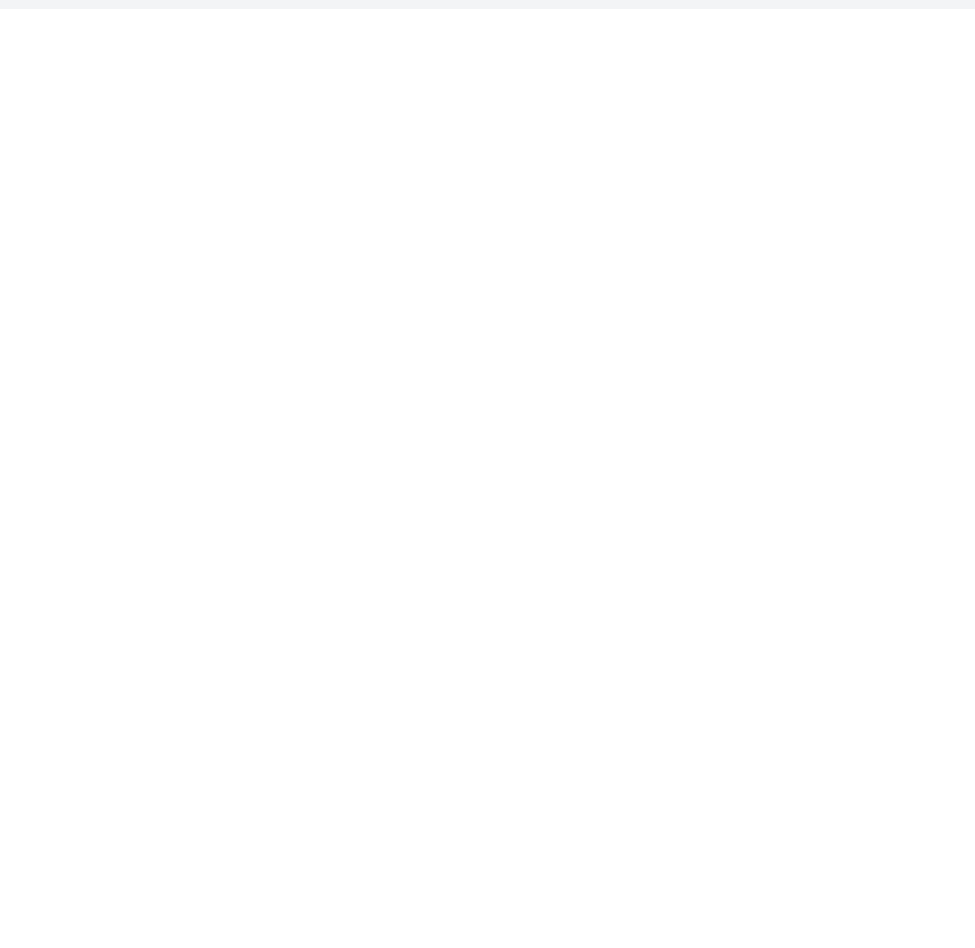
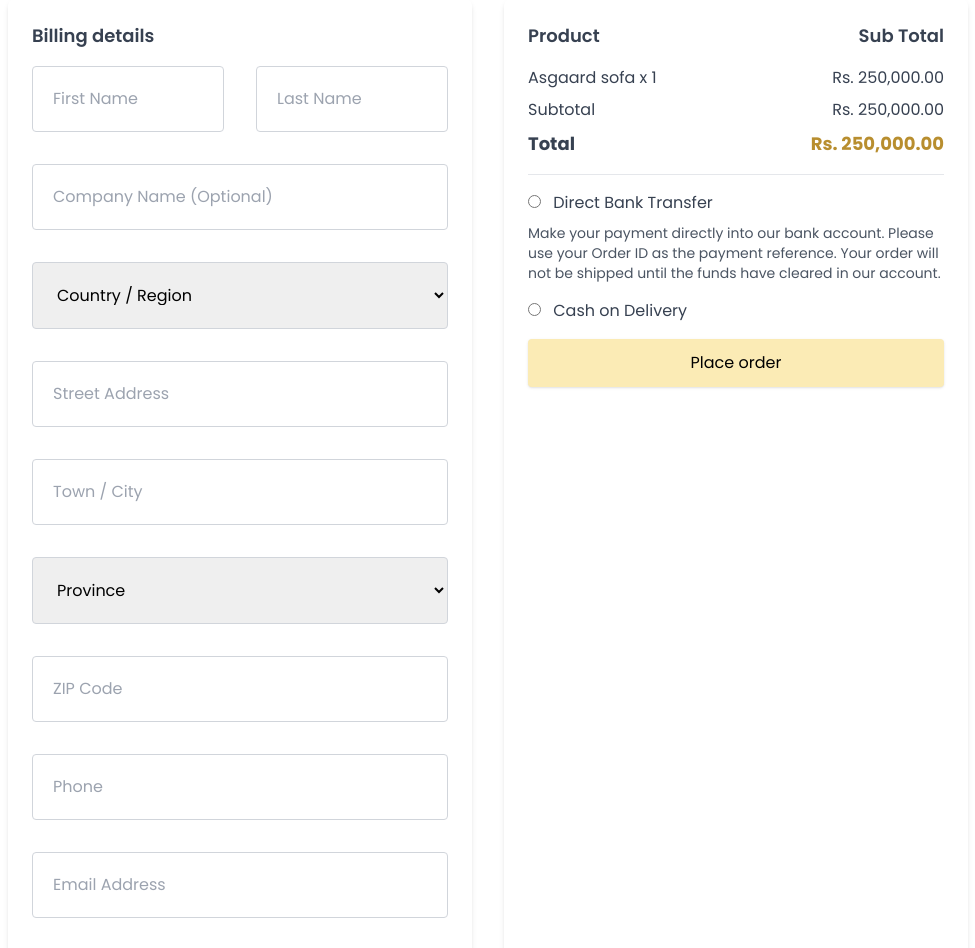
Before and after one commit to Rizwanaperveen55/figma-ui, a Next.js app: page /checkout in a window 1280 px wide. Shown: the part 360-1308 px from the top of the page, without its empty margins (152-1127 px from the left). Before the commit the page ends 800 px from the top, so only its background shows below. Built offline with nearby package versions, Linux system fonts and the light colour scheme.

Commit message:
update cart and check out

```diff
--- a/src/app/cart/page.tsx
+++ b/src/app/cart/page.tsx
@@ -55,7 +55,7 @@ export default function Cart() {
             </div>
 
             {/* Cart Totals */}
-            <div className="bg-white shadow-md rounded-lg p-6">
+            <div className="bg-morelightyellow shadow-md rounded-lg p-6 ">
               <h2 className="text-lg font-semibold text-gray-700 border-b pb-4 mb-4">
                 Cart Totals
               </h2>
@@ -63,13 +63,15 @@ export default function Cart() {
                 <span>Subtotal</span>
                 <span>Rs. 250,000.00</span>
               </div>
-              <div className="flex justify-between text-gray-700 font-bold text-lg">
+              <div className="flex justify-between text-darkyellow font-bold text-lg">
                 <span>Total</span>
                 <span>Rs. 250,000.00</span>
               </div>
-              <button className="mt-6 w-full bg-yellow-500 hover:bg-yellow-600 text-white py-3 px-4 rounded shadow">
+              <Link href={"/checkout"}>
+              <button className="mt-6 w-full bg-lightyellow hover:bg-darkyellow text-black py-3 px-4 rounded shadow">
                 Check Out
               </button>
+              </Link>
             </div>
           </div>
         </div>
--- a/src/app/checkout/page.tsx
+++ b/src/app/checkout/page.tsx
@@ -1,5 +1,111 @@
+import Service from "@/components/Service"
+import BreadCrumb from "@/components/BreadCrumb"
 export default function CheckOut (){
     return (
-        <div>CheckOut</div>
+        <div>
+            <BreadCrumb title="Checkout" url="checkout" />
+            <div className="flex justify-center items-center mx-auto px-4 sm:px-6 md:px-16 lg:px-32">
+            <div className="max-w-7xl mx-auto px-4 sm:px-6 lg:px-8 py-10 grid grid-cols-1 lg:grid-cols-2 gap-8">
+        {/* Billing Details */}
+        <div className="bg-white shadow-md rounded-lg p-6">
+          <h2 className="text-lg font-semibold text-gray-700 mb-4">Billing details</h2>
+          <form className="grid grid-cols-2 gap-8">
+            <input
+              type="text"
+              placeholder="First Name"
+              className="col-span-1 border border-gray-300 rounded p-5"
+            />
+            <input
+              type="text"
+              placeholder="Last Name"
+              className="col-span-1 border border-gray-300 rounded p-5"
+            />
+            <input
+              type="text"
+              placeholder="Company Name (Optional)"
+              className="col-span-2 border border-gray-300 rounded p-5"
+            />
+            <select className="col-span-2 border border-gray-300 rounded p-5">
+              <option>Country / Region</option>
+              <option>Sri Lanka</option>
+            </select>
+            <input
+              type="text"
+              placeholder="Street Address"
+              className="col-span-2 border border-gray-300 rounded p-5"
+            />
+            <input
+              type="text"
+              placeholder="Town / City"
+              className="col-span-2 border border-gray-300 rounded p-5"
+            />
+            <select className="col-span-2 border border-gray-300 rounded p-5">
+              <option>Province</option>
+              <option>Western Province</option>
+            </select>
+            <input
+              type="text"
+              placeholder="ZIP Code"
+              className="col-span-2 border border-gray-300 rounded p-5"
+            />
+            <input
+              type="text"
+              placeholder="Phone"
+              className="col-span-2 border border-gray-300 rounded p-5"
+            />
+            <input
+              type="email"
+              placeholder="Email Address"
+              className="col-span-2 border border-gray-300 rounded p-5"
+            />
+            <textarea
+              placeholder="Additional Information"
+              className="col-span-2 border border-gray-300 rounded p-5 h-20"
+            ></textarea>
+          </form>
+        </div>
+
+        {/* Order Summary */}
+        <div className="bg-white shadow-md rounded-lg p-6">
+          <div className="flex justify-between">
+          <h2 className="text-lg font-semibold text-gray-700 mb-4">Product</h2>
+          <h2 className="text-lg font-semibold text-gray-700 mb-4">Sub Total</h2>
+          </div>
+          <div className="border-b pb-4 mb-4">
+            <div className="flex justify-between text-gray-700">
+              <span>Asgaard sofa x 1</span>
+              <span>Rs. 250,000.00</span>
+            </div>
+            <div className="flex justify-between text-gray-700 mt-2">
+              <span>Subtotal</span>
+              <span>Rs. 250,000.00</span>
+            </div>
+            <div className="flex justify-between text-gray-700 font-bold text-lg mt-2">
+              <span>Total</span>
+              <span className="text-darkyellow">Rs. 250,000.00</span>
+            </div>
+          </div>
+
+          {/* Payment Options */}
+          <div className="mb-4">
+            <label className="block text-gray-700 mb-2">
+              <input type="radio" name="payment" className="mr-2" /> Direct Bank Transfer
+            </label>
+            <p className="text-sm text-gray-600 mb-4">
+              Make your payment directly into our bank account. Please use your Order ID as the payment reference. Your order will not be shipped until the funds have cleared in our account.
+            </p>
+            <label className="block text-gray-700 mb-2">
+              <input type="radio" name="payment" className="mr-2" /> Cash on Delivery
+            </label>
+          </div>
+
+          <button className="w-full bg-lightyellow hover:bg-darkyellow text-black py-3 px-4 rounded shadow">
+            Place order
+          </button>
+        </div>
+      </div>
+            </div>
+            <Service/>
+        </div>
     )
 }
--- a/src/components/Instasec.tsx
+++ b/src/components/Instasec.tsx
@@ -1,7 +1,7 @@
 export default function Instasec(){
     return (
         <div className="mx-auto px-4 sm:px-6 md:px-16 lg:px-32 flex justify-center items-center bg-[url('/instabg.png')] bg-cover bg-center h-[500px]">
-            <div className="flex flex-col items-center justify-center spaye-y-8">
+            <div className="flex flex-col items-center justify-center gap-8">
                 <h1 className="font-bold text-6xl">Our Instagram</h1>
                 <p>Follow our Store On Instagram</p>
                 <button className="h-[64px] w-[255px] rounded-xl bg-white shadow-2xl">Follow us</button>
```
